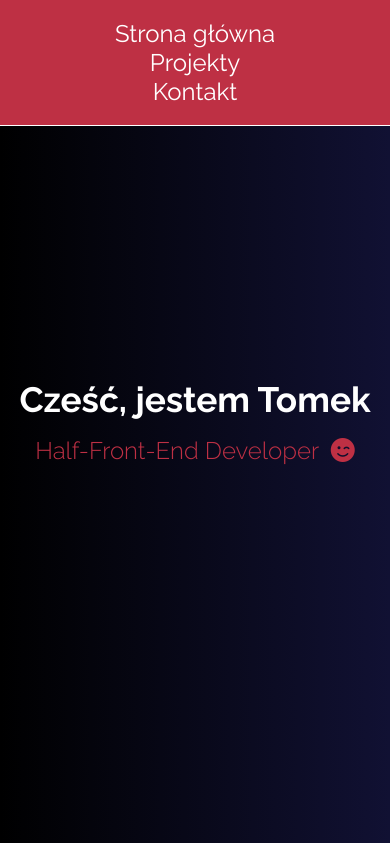
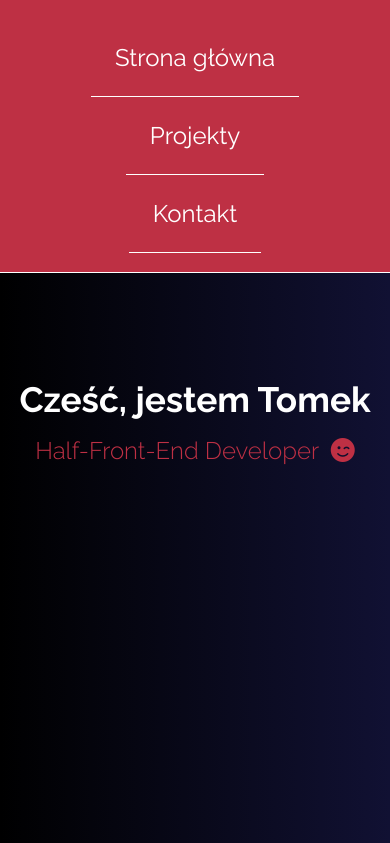
Before and after one commit to tomek-m-coder/tomek-m-coder.github.io, a PHP site: page /index.html in a window 390 px wide. Shown: the top 843 px of the page. Run offline with PHP 8.4, Linux system fonts and the light colour scheme; some libraries are stand-ins or nearby versions.

Commit message:
css update

```diff
--- a/style.css
+++ b/style.css
@@ -50,6 +50,10 @@ color:white;
 text-decoration:none;
 font-size:1.5rem;
 font-family: 'Raleway', sans-serif;
+}
+
+nav ul li a:hover{
+  text-decoration: underline;
 }
 
 #projects{
@@ -165,7 +169,7 @@ footer{
   line-height:15vh;
 }
 
-@media screen and (max-width:769px){
+@media  (max-width:769px){
   .project-tile{
     min-width: 30%;
     max-width: 45%;
@@ -176,7 +180,7 @@ footer{
   }
 }
 
-@media screen and (max-width:660px){
+@media (max-width:660px){
   #welcome-section h1{
     font-size: 3rem;
   }
@@ -187,7 +191,7 @@ footer{
 
 }
 
-@media screen and (max-width:500px){
+@media (max-width:500px){
 
   #welcome-section h1{
     font-size: 2.2rem;
@@ -208,10 +212,15 @@ footer{
   }
 }
 
-@media screen and (max-width: 400px){
+@media (max-width: 400px){
 
   header nav ul{
     flex-direction: column;
+  }
+
+  header nav ul li{
+    padding: 1.5rem;
+    border-bottom: 1px solid white;
   }
 
   header{
@@ -222,7 +231,7 @@ footer{
     font-size: 1rem;
   }
 
-@media screen and (max-width: 365px){
+@media (max-width: 365px){
   #welcome-section h1{
     font-size: 1.8rem;
   }
```
